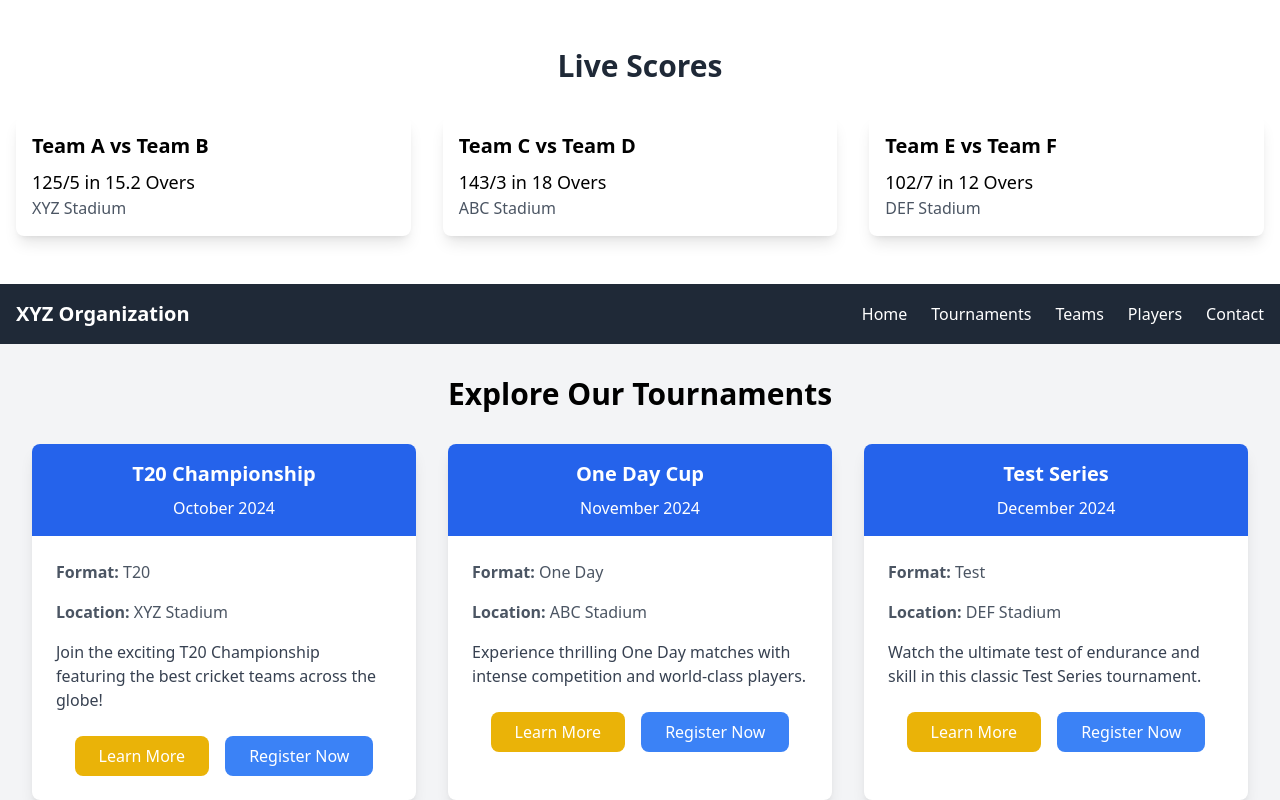
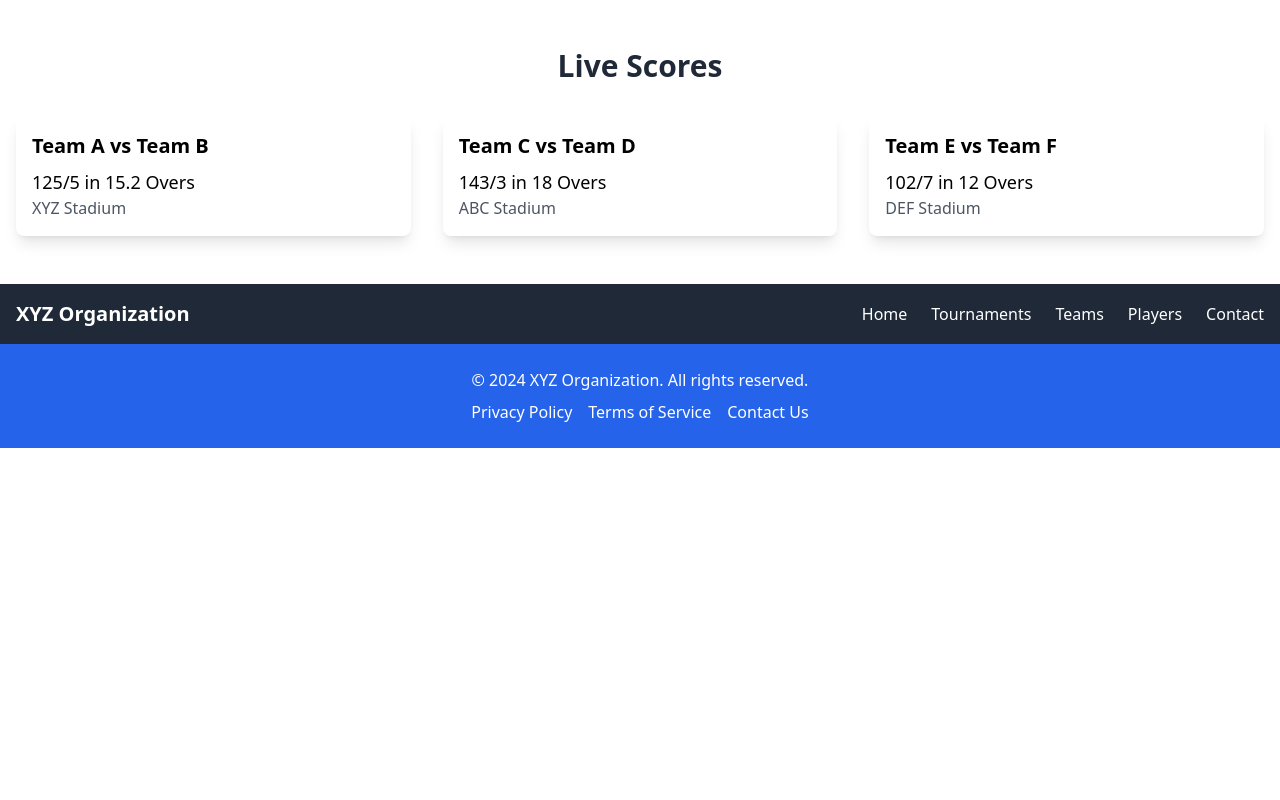
Before and after one commit to Ketanop321/cricket-website, a React (Create React App) app: page /exploretournaments in a window 1280 px wide. Shown: the top 800 px of the page. Built offline with nearby package versions, Linux system fonts and the light colour scheme.

Commit message:
Reapply "done"
This reverts commit 40d667fb276fdb9ddbc626d797369a8ef0e19d4e.

```diff
--- a/src/App.js
+++ b/src/App.js
@@ -4,7 +4,6 @@ import Navbar from './navigation';
 import HomePage from './homepage';
 import TournamentPage from './tournament';
 import Footer from './footer'
-import ExploreTournaments from './exploretournaments'
 import ContactUs from './contactus';
 import LearnMorePage from './LearnMorePage';
 import RegisterPage from './RegisterPage';
@@ -23,7 +22,6 @@ function App() {
           <Route path="/tournaments" element={<TournamentPage />} />
           <Route path="/learn-more" element={<LearnMorePage />} />
           <Route path="/register" element={<RegisterPage />} />
-          <Route path='/exploretournaments' element={<ExploreTournaments/>} />
           <Route path='/contact' element={<ContactUs/>} />
           <Route path='/players' element={<PlayerPage/>} />
           <Route path='/teams' element={<TeamPage/>} />
--- a/src/Team.js
+++ /dev/null
@@ -1,82 +0,0 @@
-import React from 'react';
-
-const TeamPage = () => {
-  return (
-    <div className="bg-gray-100 min-h-screen">
-      {/* Header Section */}
-      <section className="bg-red-600 text-white py-20 text-center">
-        <h1 className="text-4xl font-bold">Meet the Teams</h1>
-        <p className="mt-4 text-lg">Explore the teams participating in our cricket tournaments!</p>
-      </section>
-
-      {/* Teams Section */}
-      <section className="py-12">
-        <div className="text-center mb-8">
-          <h2 className="text-3xl font-semibold text-gray-800">Participating Teams</h2>
-        </div>
-        <div className="grid grid-cols-1 md:grid-cols-3 gap-8 px-4">
-          {/* Team Cards */}
-          <div className="bg-white shadow-lg rounded-lg overflow-hidden">
-            <div className="bg-blue-500 p-4 text-white text-center">
-              <h3 className="text-xl font-semibold">Team A</h3>
-              <p>Captain: John Doe</p>
-            </div>
-            <div className="p-4">
-              <p>Matches: 20</p>
-              <p>Wins: 15 | Losses: 5</p>
-              <button className="mt-4 bg-red-500 text-white px-4 py-2 rounded-lg">View Team</button>
-            </div>
-          </div>
-
-          {/* Repeat for other teams */}
-          <div className="bg-white shadow-lg rounded-lg overflow-hidden">
-            <div className="bg-green-500 p-4 text-white text-center">
-              <h3 className="text-xl font-semibold">Team B</h3>
-              <p>Captain: Jane Smith</p>
-            </div>
-            <div className="p-4">
-              <p>Matches: 18</p>
-              <p>Wins: 12 | Losses: 6</p>
-              <button className="mt-4 bg-red-500 text-white px-4 py-2 rounded-lg">View Team</button>
-            </div>
-          </div>
-
-          {/* Another Team */}
-          <div className="bg-white shadow-lg rounded-lg overflow-hidden">
-            <div className="bg-purple-500 p-4 text-white text-center">
-              <h3 className="text-xl font-semibold">Team C</h3>
-              <p>Captain: Alex Johnson</p>
-            </div>
-            <div className="p-4">
-              <p>Matches: 22</p>
-              <p>Wins: 17 | Losses: 5</p>
-              <button className="mt-4 bg-red-500 text-white px-4 py-2 rounded-lg">View Team</button>
-            </div>
-          </div>
-        </div>
-      </section>
-
-      {/* Team Stats Section */}
-      <section className="bg-gray-50 py-12">
-        <div className="text-center mb-8">
-          <h2 className="text-3xl font-semibold text-gray-800">Team Statistics</h2>
-        </div>
-        <div className="grid grid-cols-1 md:grid-cols-3 gap-8 px-4">
-          {/* Stats Card */}
-          <div className="bg-white shadow-lg rounded-lg overflow-hidden">
-            <div className="p-4">
-              <h3 className="text-xl font-semibold">Team A</h3>
-              <p>Total Matches: 20</p>
-              <p>Wins: 15</p>
-              <p>Losses: 5</p>
-            </div>
-          </div>
-
-          {/* Repeat for other teams */}
-        </div>
-      </section>
-    </div>
-  );
-};
-
-export default TeamPage;
--- a/src/exploretournaments.js
+++ /dev/null
@@ -1,79 +0,0 @@
-import React from 'react';
-import { useNavigate } from 'react-router-dom';
-
-const tournamentsData = [
-  {
-    id: 1,
-    name: 'T20 Championship',
-    date: 'October 2024',
-    format: 'T20',
-    location: 'XYZ Stadium',
-    description: 'Join the exciting T20 Championship featuring the best cricket teams across the globe!',
-  },
-  {
-    id: 2,
-    name: 'One Day Cup',
-    date: 'November 2024',
-    format: 'One Day',
-    location: 'ABC Stadium',
-    description: 'Experience thrilling One Day matches with intense competition and world-class players.',
-  },
-  {
-    id: 3,
-    name: 'Test Series',
-    date: 'December 2024',
-    format: 'Test',
-    location: 'DEF Stadium',
-    description: 'Watch the ultimate test of endurance and skill in this classic Test Series tournament.',
-  },
-];
-
-const ExploreTournaments = () => {
-  const navigate = useNavigate();
-
-  const handleLearnMore = (tournament) => {
-    navigate('/learn-more', { state: { tournament } });
-  };
-
-  const handleRegister = (tournament) => {
-    navigate('/register', { state: { tournament } });
-  };
-
-  return (
-    <div className="min-h-screen bg-gray-100 p-8">
-      <h1 className="text-3xl font-bold text-center mb-8">Explore Our Tournaments</h1>
-
-      <div className="grid grid-cols-1 md:grid-cols-3 gap-8">
-        {tournamentsData.map((tournament) => (
-          <div key={tournament.id} className="bg-white shadow-lg rounded-lg overflow-hidden">
-            <div className="bg-blue-600 p-4 text-white text-center">
-              <h2 className="text-xl font-bold">{tournament.name}</h2>
-              <p className="mt-2">{tournament.date}</p>
-            </div>
-            <div className="p-6">
-              <p className="text-gray-600 mb-4"><strong>Format:</strong> {tournament.format}</p>
-              <p className="text-gray-600 mb-4"><strong>Location:</strong> {tournament.location}</p>
-              <p className="text-gray-700 mb-6">{tournament.description}</p>
-              <div className="text-center">
-                <button
-                  className="bg-yellow-500 hover:bg-yellow-400 text-white px-6 py-2 rounded-lg mr-4"
-                  onClick={() => handleLearnMore(tournament)}
-                >
-                  Learn More
-                </button>
-                <button
-                  className="bg-blue-500 hover:bg-blue-400 text-white px-6 py-2 rounded-lg"
-                  onClick={() => handleRegister(tournament)}
-                >
-                  Register Now
-                </button>
-              </div>
-            </div>
-          </div>
-        ))}
-      </div>
-    </div>
-  );
-};
-
-export default ExploreTournaments;
--- a/src/homepage.js
+++ b/src/homepage.js
@@ -1,8 +1,6 @@
 import React, { useState } from 'react';
 import { Link } from 'react-router-dom';
 import RegistrationForm from './registrationform'; // Import the RegistrationForm component
-import LiveScores from './livescore'; // Make sure this path is correct
-
 const tournamentsData = [
   {
     id: 1,
@@ -78,7 +76,7 @@ const HomePage = () => {
       <section className="bg-blue-600 text-white py-20 text-center">
         <h1 className="text-4xl font-bold">XYZ Organization Cricket Tournaments</h1>
         <p className="mt-4 text-lg">Join exciting cricket tournaments in various formats: T20, One Day, and Test!</p>
-        <Link to="/exploretournaments">  {/* Use Link to navigate to the ExploreTournaments page */}
+        <Link to="/tournaments">  {/* Use Link to navigate to the ExploreTournaments page */}
           <button className="bg-yellow-500 hover:bg-yellow-400 text-white px-8 py-3 mt-6 font-semibold rounded-lg">
             Explore Tournaments
           </button>
```
